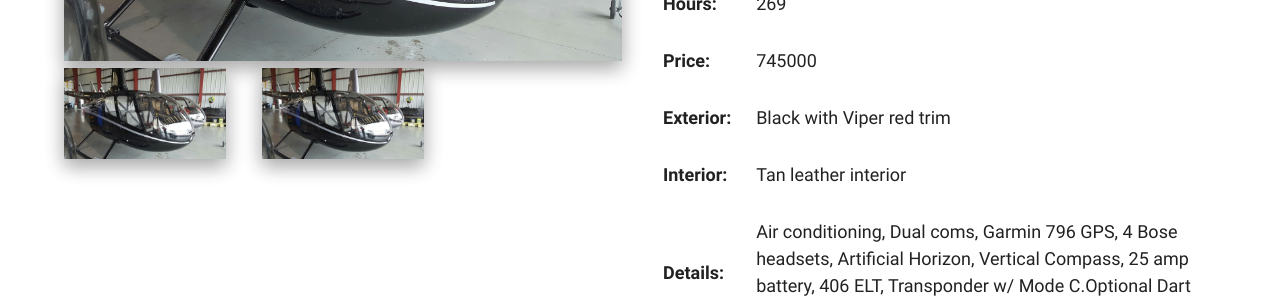
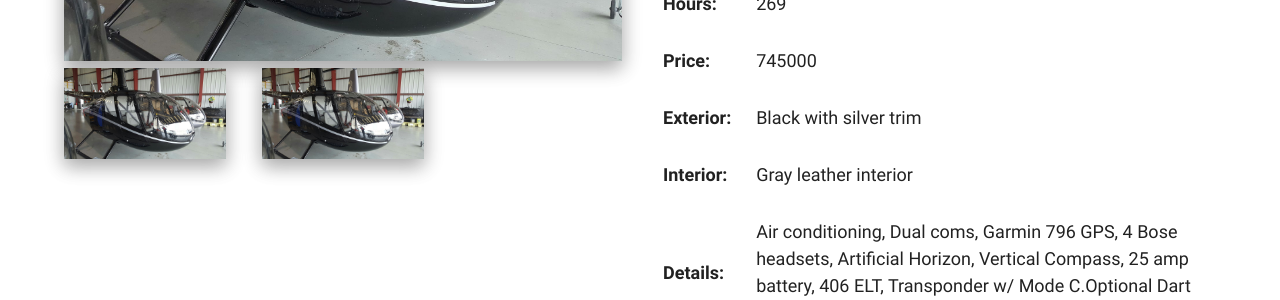
Before and after one commit to joncoop/fsh, a Jekyll site: the page built from _inventory/n10qh.md, in a window 1280 px wide. Shown: the part 516-816 px from the top of the page. Built offline with Jekyll 4.4.1, drawn with Linux system fonts in a browser that asks for light colours; nearby versions of some CDN libraries.

Commit message:
Content corrections.

```diff
--- a/_inventory/n10qh.md
+++ b/_inventory/n10qh.md
@@ -15,8 +15,8 @@ short-description: 2013 R66 Turbine
 long-description: |
   Air conditioning, Dual coms, Garmin 796 GPS, 4 Bose headsets, Artificial Horizon, Vertical Compass,  25 amp battery, 406 ELT, Transponder w/ Mode C.Optional  Dart emergency float system $775,000
 
-interior: Tan leather interior
-exterior:  Black with Viper red trim
+interior: Gray leather interior
+exterior: Black with silver trim
 
 main-image: img/for-sale/tim66a.jpg
 
```
